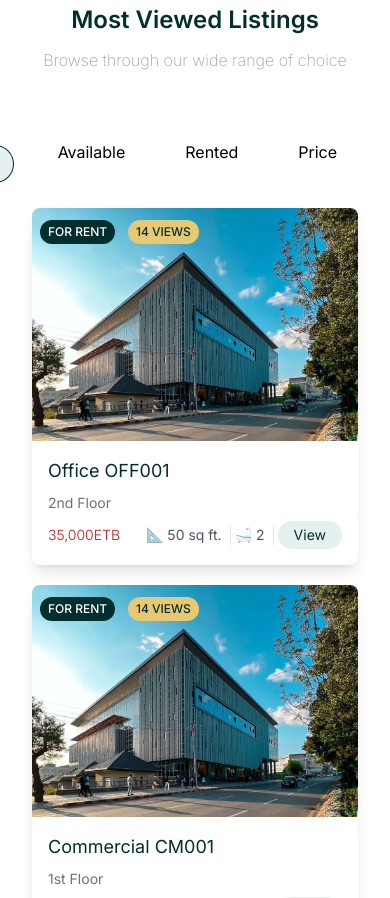
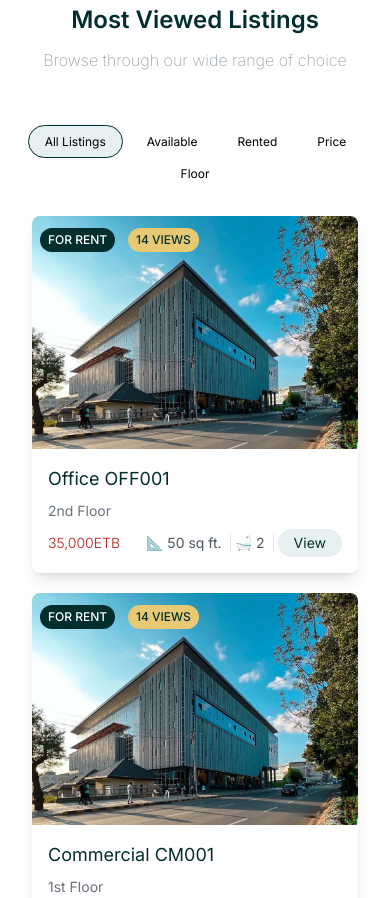
Before and after one commit to yetemegn-telaye/rent-management-website, a Next.js app: page / in a window 390 px wide. Shown: the part 1040-1938 px from the top of the page. Built offline with nearby package versions, Linux system fonts and the light colour scheme.

Commit message:
Fix filter

```diff
--- a/src/app/(pages)/page.tsx
+++ b/src/app/(pages)/page.tsx
@@ -10,14 +10,25 @@ export default function Home() {
             <p className="text-gray-400 font-extralight text-center mb-6">Browse through our wide range of choice</p>
       </div>
       <div className='my-8'>
-        <ul className='flex justify-center items-center gap-7'>
-            <li><Link href='/' className='p-2 px-4 bg-primary rounded-full border border-dark'>All Listings</Link></li>
-            <li><Link href='/' className='p-2 px-4 hover:bg-primary hover:border hover:rounded-full '>Available</Link></li>
-            <li><Link href='/' className='p-2 px-4 hover:bg-primary hover:border  hover:rounded-full'>Rented</Link></li>
-            <li><Link href='/' className='p-2 px-4 hover:bg-primary hover:border  hover:rounded-full'>Price</Link></li>
-            <li><Link href='/' className='p-2 px-4 hover:bg-primary hover:border hover:rounded-full'>Floor</Link></li>
-        </ul>
-      </div>
+    <ul className='flex justify-center items-center gap-2 md:gap-7 flex-wrap'>
+        <li>
+            <Link href='/' className='p-2 px-4 bg-primary rounded-full border border-dark text-xs md:text-base'>All Listings</Link>
+        </li>
+        <li>
+            <Link href='/' className='p-2 px-4 hover:bg-primary hover:border hover:rounded-full text-xs md:text-base'>Available</Link>
+        </li>
+        <li>
+            <Link href='/' className='p-2 px-4 hover:bg-primary hover:border hover:rounded-full text-xs md:text-base'>Rented</Link>
+        </li>
+        <li>
+            <Link href='/' className='p-2 px-4 hover:bg-primary hover:border hover:rounded-full text-xs md:text-base'>Price</Link>
+        </li>
+        <li>
+            <Link href='/' className='p-2 px-4 hover:bg-primary hover:border hover:rounded-full text-xs md:text-base'>Floor</Link>
+        </li>
+    </ul>
+</div>
+
      <ListingsSection />
 
    </div>
```
